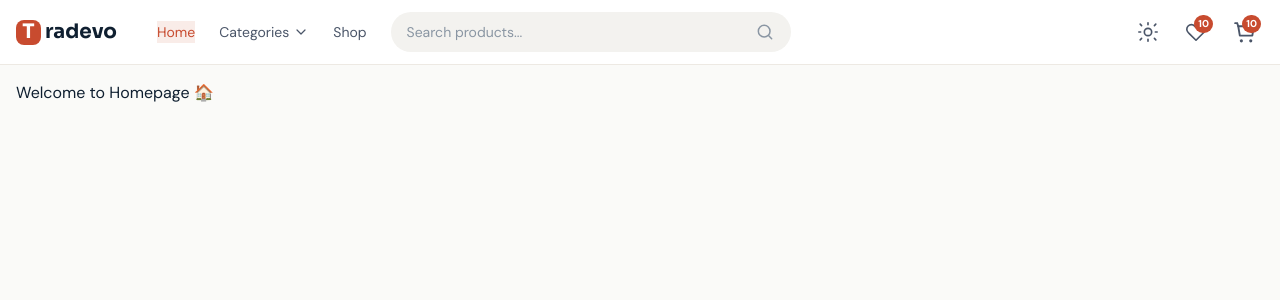
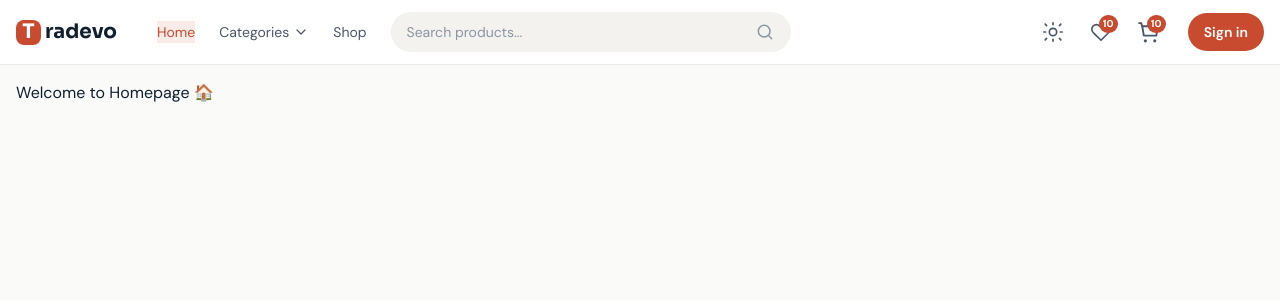
Before and after one commit to icecolddeveloper/tradevo, a React (Vite) app in the folder frontend/: page / in a window 1280 px wide. Shown: the top 300 px of the page. Built offline with nearby package versions, Linux system fonts and the light colour scheme.

Commit message:
feat: update navbar css module

```diff
--- a/frontend/src/components/layouts/Navbar/Navbar.module.css
+++ b/frontend/src/components/layouts/Navbar/Navbar.module.css
@@ -271,6 +271,14 @@
     transform var(--transition-bounce);
 }
 
+@media (min-width: 1020px) {
+  .navbar__auth_btn {
+    display: flex;
+    color: #fff;
+    margin-left: 0.7rem;
+  }
+}
+
 .navbar__auth_btn:hover {
   background: var(--color-brand-primary-hover);
   transform: translateY(-1px);
```
